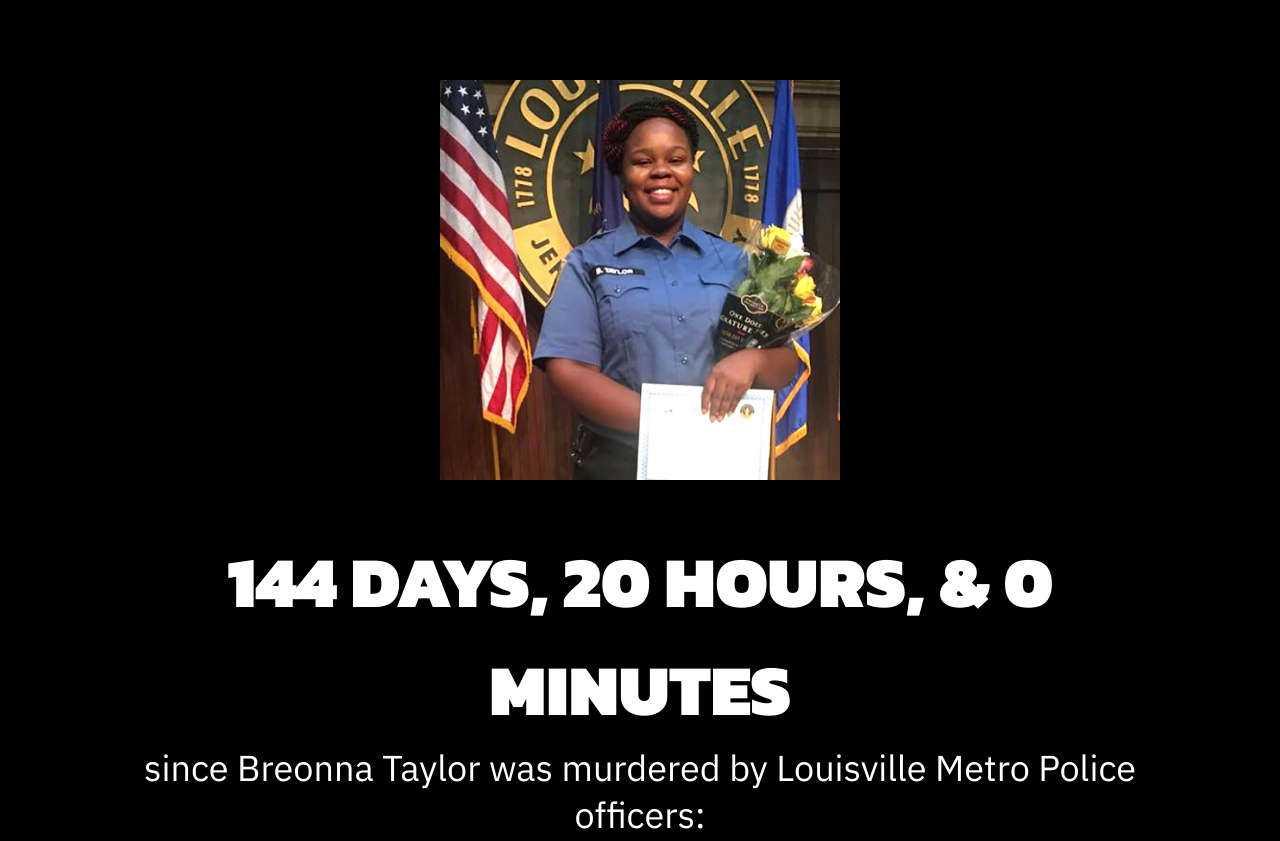
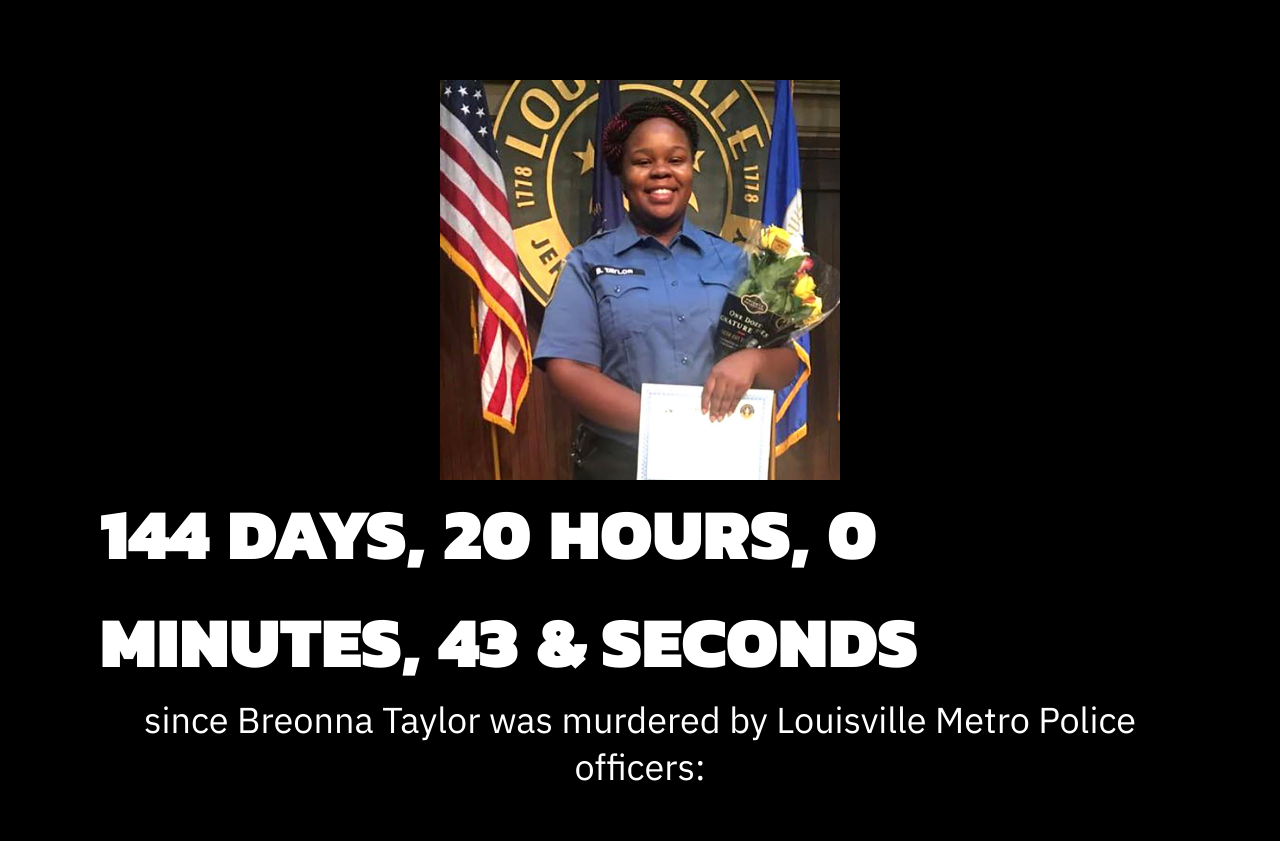
Before and after one commit to damejia100/breonna-taylor-counter, a website: page index.html in a window 1280 px wide. Shown: the top 841 px of the page. Drawn offline with Linux system fonts and the light colour scheme.

Commit message:
timer updating automatically

```diff
--- a/index.html
+++ b/index.html
@@ -12,7 +12,18 @@
   <!-- breonna picture, timer and timer description -->
   <div id="hero">
     <img class="breonna" src="assets/breonna-taylor.jpg">
-    <h1 id="timer"></h1>
+    <!-- <h1 id="timer"></h1> -->
+    <div class="countup" id="timer">
+      <span class="timeel days">00</span>
+      <span class="timeel timeRefDays"> DAYS, </span>
+      <span class="timeel hours">00</span>
+      <span class="timeel timeRefHours"> HOURS, </span>
+      <span class="timeel minutes">00</span>
+      <span class="timeel timeRefMinutes"> MINUTES, </span>
+      <span class="timeel seconds">00</span>
+      <span class="timeel timeRefSeconds"> & SECONDS</span>
+    </div>
+
     <h2 class="timer-description">since Breonna Taylor was murdered by Louisville Metro Police officers:</h2>
   </div>
 
@@ -109,22 +120,48 @@
 </body>
 
 <script>
-  let deathDate = new Date("March 13, 2020 00:30:00").getTime();
 
-  let now = new Date().getTime();
+window.onload = function() {
+  countUpFromTime("March 13, 2020 00:30:00", 'timer');
+};
 
-  let timeBetween = now - deathDate;
+function countUpFromTime(countFrom, id) {
 
-  let days = Math.floor(timeBetween / (1000 * 60 * 60 * 24));
-  let hours = Math.floor((timeBetween % (1000 * 60 * 60 * 24)) / (1000 * 60 * 60));
-  let minutes = Math.floor((timeBetween % (1000 * 60 * 60)) / (1000 * 60));
+  countFrom = new Date(countFrom).getTime();
+  let now = new Date();
+  countFrom = new Date(countFrom);
+  let timeDifference = (now - countFrom);
 
-  document.getElementById("timer").innerHTML = days + " DAYS, " + hours + " HOURS, & "
-  + minutes + " MINUTES" ;
+  let secondsInADay = 60 * 60 * 1000 * 24;
+  let secondsInAHour = 60 * 60 * 1000;
 
-  function myFunction() {
-  location.replace("https://www.w3schools.com")
+  let days = Math.floor(timeDifference / (secondsInADay) * 1);
+  let hours = Math.floor((timeDifference % (secondsInADay)) / (secondsInAHour) * 1);
+  let mins = Math.floor(((timeDifference % (secondsInADay)) % (secondsInAHour)) / (60 * 1000) * 1);
+  let secs = Math.floor((((timeDifference % (secondsInADay)) % (secondsInAHour)) % (60 * 1000)) / 1000 * 1);
+
+  let idEl = document.getElementById(id);
+  idEl.getElementsByClassName('days')[0].innerHTML = days;
+  idEl.getElementsByClassName('hours')[0].innerHTML = hours;
+  idEl.getElementsByClassName('minutes')[0].innerHTML = mins;
+  idEl.getElementsByClassName('seconds')[0].innerHTML = secs;
+
+  clearTimeout(countUpFromTime.interval);
+  countUpFromTime.interval = setTimeout(function(){ countUpFromTime(countFrom, id); }, 1000);
 }
+
+  // let deathDate = new Date("March 13, 2020 00:30:00").getTime();
+
+  // let now = new Date().getTime();
+
+  // let timeBetween = now - deathDate;
+
+  // let days = Math.floor(timeBetween / (1000 * 60 * 60 * 24));
+  // let hours = Math.floor((timeBetween % (1000 * 60 * 60 * 24)) / (1000 * 60 * 60));
+  // let minutes = Math.floor((timeBetween % (1000 * 60 * 60)) / (1000 * 60));
+
+  // document.getElementById("timer").innerHTML = days + " DAYS, " + hours + " HOURS, & "
+  // + minutes + " MINUTES" ;
 
 </script>
 </html>
--- a/style.css
+++ b/style.css
@@ -1,6 +1,5 @@
 /* font-family: 'IBM Plex Sans', sans-serif;
 font-family: 'Kanit', sans-serif; */
-
 body {
   background-color: black;
   color: white;
@@ -8,7 +7,7 @@ body {
   margin: 0px;
 }
 
-h1 {
+/* h1 {
   font-size: 72px;
   font-family: 'Kanit', sans-serif;
   line-height: 108px;
@@ -16,7 +15,7 @@ h1 {
   white-space: pre-wrap;
   word-break: break-word;
   text-align: center;
-}
+} */
 
 h2 {
   font-size: 36px;
@@ -52,6 +51,17 @@ a {
   max-width: 400px;
   height: auto;
   width: auto;
+}
+
+#timer .timeel {
+  font-size: 72px;
+  font-family: 'Kanit', sans-serif;
+  line-height: 108px;
+  margin-bottom: 0;
+  white-space: pre-wrap;
+  word-break: break-word;
+  text-align: center;
+  /* text-transform: uppercase; */
 }
 
 #hero .timer-description {
```
